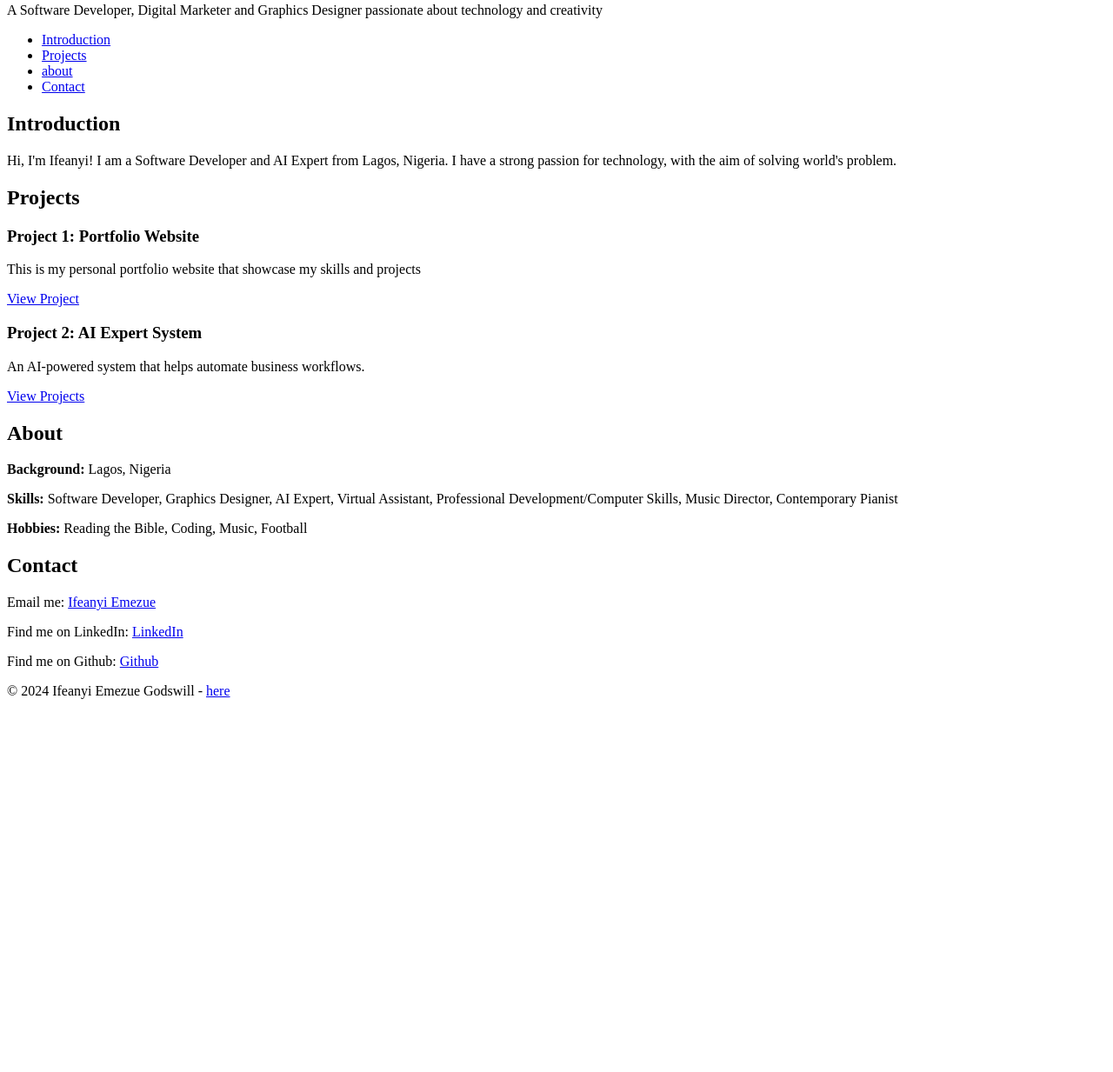
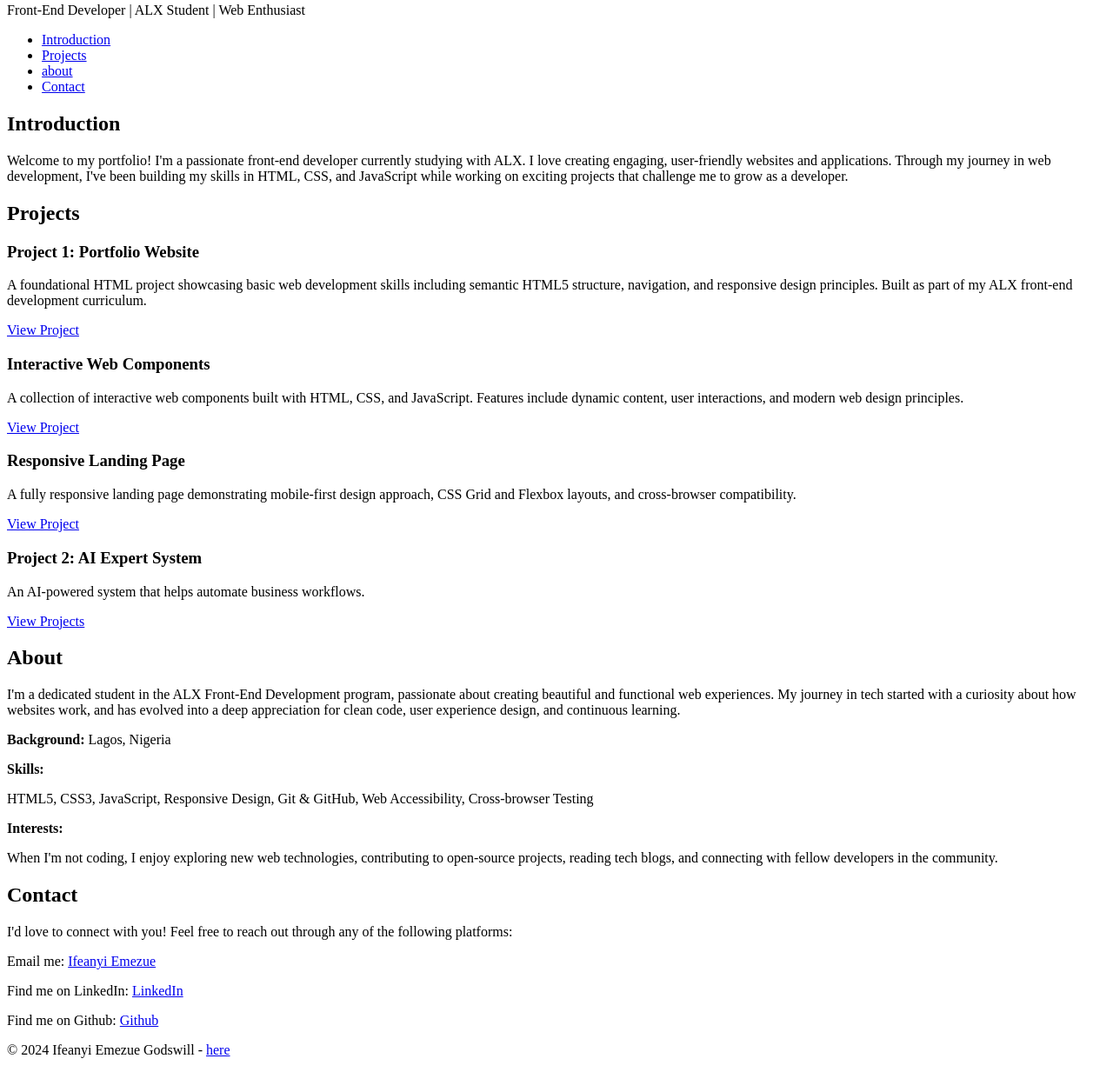
Before and after one commit to kmsifeanyi/My_First_Portfolio, a plain HTML site: page portfolio/index.html in a window 1280 px wide. Shown: the part 77-1310 px from the top of the page at 87% size. Before the commit the page ends 897 px from the top, so only its background shows below. Drawn offline with Linux system fonts and the light colour scheme.

Commit message:
Edited the content of the portfolio

```diff
--- a/portfolio/index.html
+++ b/portfolio/index.html
@@ -9,7 +9,7 @@
 
     <header>
         <h1>Ifeanyi Emezue Godswill</h1>
-        <p>A Software Developer, Digital Marketer and Graphics Designer passionate about technology and creativity</p>
+        <p>Front-End Developer | ALX Student | Web Enthusiast</p>
     </header>
 
     <nav>
@@ -23,8 +23,10 @@
 
     <section id="introduction">
         <h2>Introduction</h2>
-        <p>Hi, I'm Ifeanyi! I am a Software Developer and AI Expert from Lagos, Nigeria.
-            I have a strong passion for technology, with the aim of solving world's problem.
+        <p>Welcome to my portfolio! I'm a passionate front-end developer currently studying with ALX.
+           I love creating engaging, user-friendly websites and applications. Through my journey in
+           web development, I've been building my skills in HTML, CSS, and JavaScript while working on
+           exciting projects that challenge me to grow as a developer.
         </p>
     </section>
 
@@ -32,7 +34,19 @@
         <h2>Projects</h2>
         <article class="project">
             <h3>Project 1: Portfolio Website</h3>
-            <p>This is my personal portfolio website that showcase my skills and projects</p>
+            <p>A foundational HTML project showcasing basic web development skills including semantic HTML5 structure, navigation, and responsive design principles. Built as part of my ALX front-end development curriculum.</p>
+            <a href="https://github.com/kmsifeanyi/My_First_Portfolio" target="_blank">View Project</a>
+        </article>
+
+        <article class="project">
+            <h3>Interactive Web Components</h3>
+            <p>A collection of interactive web components built with HTML, CSS, and JavaScript. Features include dynamic content, user interactions, and modern web design principles.</p>
+            <a href="https://github.com/kmsifeanyi/My_First_Portfolio" target="_blank">View Project</a>
+        </article>
+
+        <article class="project">
+            <h3>Responsive Landing Page</h3>
+            <p>A fully responsive landing page demonstrating mobile-first design approach, CSS Grid and Flexbox layouts, and cross-browser compatibility.</p>
             <a href="https://github.com/kmsifeanyi/My_First_Portfolio" target="_blank">View Project</a>
         </article>
 
@@ -48,13 +62,20 @@
 
     <section id="about">
         <h2>About</h2>
+        <p>I'm a dedicated student in the ALX Front-End Development program, passionate about creating beautiful and functional web experiences. My journey in tech started with a curiosity about how websites work, and has evolved into a deep appreciation for clean code, user experience design, and continuous learning.</p>
         <p><strong>Background:</strong> Lagos, Nigeria</p>
-        <p><strong>Skills:</strong> Software Developer, Graphics Designer, AI Expert, Virtual Assistant, Professional Development/Computer Skills, Music Director, Contemporary Pianist</p>
-        <p><strong>Hobbies:</strong> Reading the Bible, Coding, Music, Football</p>
+
+        <p><strong>Skills:</strong></p>
+        <p>HTML5, CSS3, JavaScript, Responsive Design, Git & GitHub, Web Accessibility, Cross-browser Testing</p>
+
+        <p><strong>Interests:</strong></p>
+        <p>When I'm not coding, I enjoy exploring new web technologies, contributing to open-source projects, reading tech blogs, and connecting with fellow developers in the community.</p>
     </section>
 
     <section id="contact">
         <h2>Contact</h2>
+        <p>I'd love to connect with you! Feel free to reach out through any of the following platforms:</p>
+        <p>
         <p>Email me: <a href="ifysoftcode@gmail.com">Ifeanyi Emezue</a></p>
         <p>Find me on LinkedIn: <a href="https://www.linkedin.com/in/ifeanyi-emezue-70507028b/" target="_blank">LinkedIn</a></p>
         <p>Find me on Github: <a href="https://github.com/kmsifeanyi" target="_blank">Github</a></p>
```
